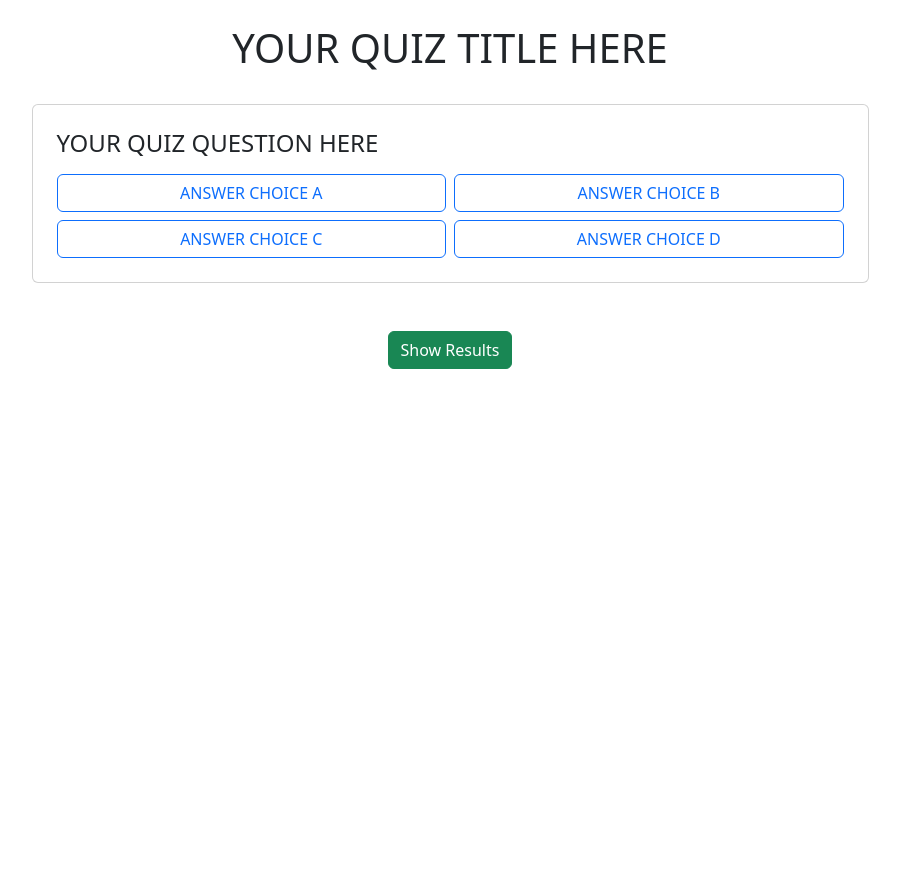
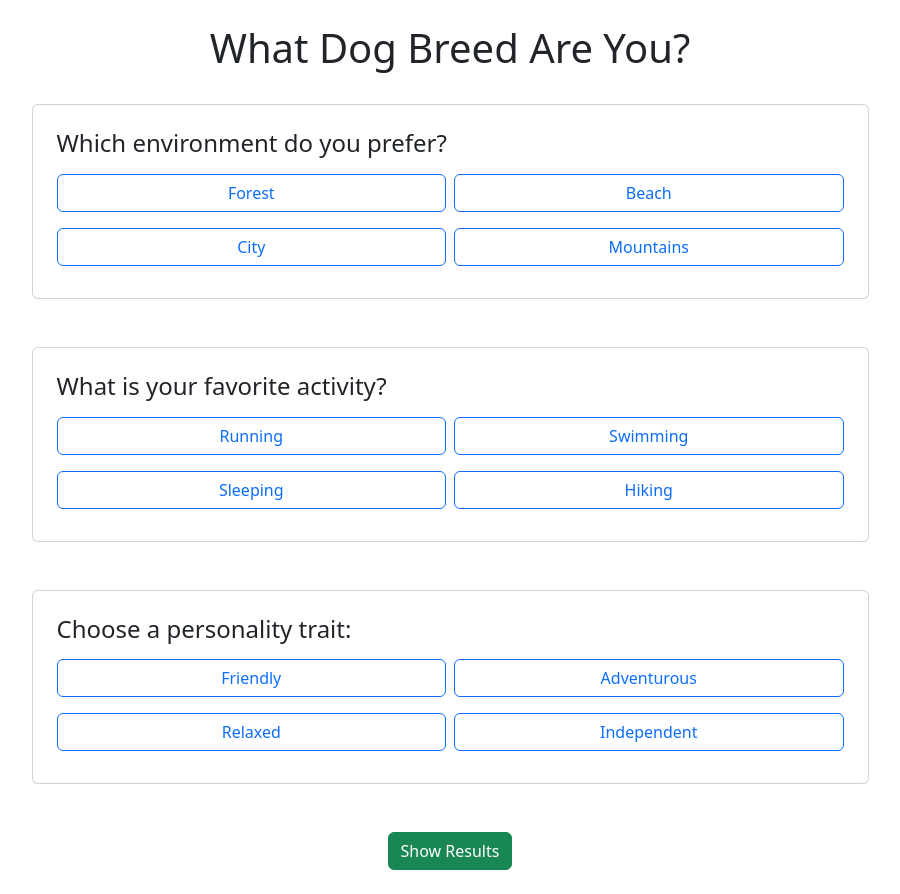
Before and after one commit to andreamforcina-cpu/personality-quiz, a plain HTML site: page index.html in a window 1280 px wide. Shown: the whole page, without its empty margins (190-1090 px from the left). Before the commit the page ends 800 px from the top, so only its background shows below. Drawn offline with nearby package versions, Linux system fonts and the light colour scheme.

Commit message:
Added HTML for 3 questions

```diff
--- a/css/style.css
+++ b/css/style.css
@@ -1,5 +1,10 @@
+
 .selected {
     background-color: #007bff;
     color: white;
     border-color: #007bff;
 }
+
+.answer-btn {
+    margin-bottom: 8px;
+}
--- a/index.html
+++ b/index.html
@@ -3,47 +3,79 @@
 <head>
     <meta charset="utf-8">
     <meta name="viewport" content="width=device-width, initial-scale=1">
-    <title>Personality Quiz</title>
+    <title>What Dog Breed Are You?</title>
     <link rel="icon" type="image/x-icon" href="/img/ideas.png">
-    <link href="https://cdn.jsdelivr.net/npm/bootstrap@5.3.5/dist/css/bootstrap.min.css" rel="stylesheet" integrity="sha384-SgOJa3DmI69IUzQ2PVdRZhwQ+dy64/BUtbMJw1MZ8t5HZApcHrRKUc4W0kG879m7" crossorigin="anonymous">
-    <link rel="stylesheet" href ="./css/style.css">
+    <link href="https://cdn.jsdelivr.net/npm/bootstrap@5.3.5/dist/css/bootstrap.min.css" rel="stylesheet"
+          integrity="sha384-SgOJa3DmI69IUzQ2PVdRZhwQ+dy64/BUtbMJw1MZ8t5HZApcHrRKUc4W0kG879m7" crossorigin="anonymous">
+    <link rel="stylesheet" href="./css/style.css">
 </head>
 <body>
-    <h1 class="text-center mt-4">YOUR QUIZ TITLE HERE</h1>
+    <h1 class="text-center mt-4">What Dog Breed Are You?</h1>
 
-    <!-- Start quiz element -->
     <div class="container d-flex justify-content-center" id="question-1">
       <div class="card my-4 p-4 question-block" style="width: 75%;">
-        <h4 class="mb-3">YOUR QUIZ QUESTION HERE</h4>
+        <h4 class="mb-3">Which environment do you prefer?</h4>
         <div class="row g-2">
           <div class="col-6">
-            <button class="btn btn-outline-primary w-100 answer-btn" data-answer="A">ANSWER CHOICE A</button>
+            <button class="btn btn-outline-primary w-100 answer-btn" data-answer="A">Forest</button>
           </div>
           <div class="col-6">
-            <button class="btn btn-outline-primary w-100 answer-btn" data-answer="B">ANSWER CHOICE B</button>
+            <button class="btn btn-outline-primary w-100 answer-btn" data-answer="B">Beach</button>
           </div>
           <div class="col-6">
-            <button class="btn btn-outline-primary w-100 answer-btn" data-answer="C">ANSWER CHOICE C</button>
+            <button class="btn btn-outline-primary w-100 answer-btn" data-answer="C">City</button>
           </div>
           <div class="col-6">
-            <button class="btn btn-outline-primary w-100 answer-btn" data-answer="D">ANSWER CHOICE D</button>
+            <button class="btn btn-outline-primary w-100 answer-btn" data-answer="D">Mountains</button>
           </div>
         </div>
       </div>
     </div>
 
+    <div class="container d-flex justify-content-center" id="question-2">
+      <div class="card my-4 p-4 question-block" style="width: 75%;">
+        <h4 class="mb-3">What is your favorite activity?</h4>
+        <div class="row g-2">
+          <div class="col-6">
+            <button class="btn btn-outline-primary w-100 answer-btn" data-answer="A">Running</button>
+          </div>
+          <div class="col-6">
+            <button class="btn btn-outline-primary w-100 answer-btn" data-answer="B">Swimming</button>
+          </div>
+          <div class="col-6">
+            <button class="btn btn-outline-primary w-100 answer-btn" data-answer="C">Sleeping</button>
+          </div>
+          <div class="col-6">
+            <button class="btn btn-outline-primary w-100 answer-btn" data-answer="D">Hiking</button>
+          </div>
+        </div>
+      </div>
+    </div>
 
-
-    <!-- End quiz element -->
-
-    <!-- Add more quiz elements here -->
-
-
+    <div class="container d-flex justify-content-center" id="question-3">
+      <div class="card my-4 p-4 question-block" style="width: 75%;">
+        <h4 class="mb-3">Choose a personality trait:</h4>
+        <div class="row g-2">
+          <div class="col-6">
+            <button class="btn btn-outline-primary w-100 answer-btn" data-answer="A">Friendly</button>
+          </div>
+          <div class="col-6">
+            <button class="btn btn-outline-primary w-100 answer-btn" data-answer="B">Adventurous</button>
+          </div>
+          <div class="col-6">
+            <button class="btn btn-outline-primary w-100 answer-btn" data-answer="C">Relaxed</button>
+          </div>
+          <div class="col-6">
+            <button class="btn btn-outline-primary w-100 answer-btn" data-answer="D">Independent</button>
+          </div>
+        </div>
+      </div>
+    </div>
 
     <div class="container d-flex justify-content-center">
       <button id="show-result" class="btn btn-success my-4">Show Results</button>
     </div>
-    <!-- Output the result here -->
+
     <div class="container d-flex justify-content-center">
       <div id="result-container" class="card p-4 mb-4" style="width: 75%; display: none;">
         <h3>Your Result:</h3>
@@ -51,7 +83,6 @@
       </div>
     </div>
 
-    <!-- Connect to your script file here -->
-     <script src = "./js/script.js"></script>
+    <script src="./js/script.js"></script>
 </body>
 </html>
--- a/js/script.js
+++ b/js/script.js
@@ -1 +1,51 @@
-console.log("script.js connected!");
+
+const userAnswers = {};
+
+document.querySelectorAll('.question-block').forEach((block, index) => {
+  block.querySelectorAll('.answer-btn').forEach(button => {
+    button.addEventListener('click', () => {
+
+      block.querySelectorAll('.answer-btn').forEach(btn => btn.classList.remove('selected'));
+
+
+      button.classList.add('selected');
+
+
+      userAnswers[`q${index+1}`] = button.dataset.answer;
+    });
+  });
+});
+
+
+function displayResult() {
+
+  const counts = {};
+  Object.values(userAnswers).forEach(a => {
+    counts[a] = (counts[a] || 0) + 1;
+  });
+
+
+  let maxCount = 0;
+  let result = '';
+  for (let key in counts) {
+    if (counts[key] > maxCount) {
+      maxCount = counts[key];
+      result = key;
+    }
+  }
+
+
+  const resultMap = {
+    A: 'You are a Labrador!',
+    B: 'You are a Golden Retriever!',
+    C: 'You are a Bulldog!',
+    D: 'You are a Husky!'
+  };
+
+
+  document.getElementById('result-text').textContent = resultMap[result] || 'Please answer all questions.';
+  document.getElementById('result-container').style.display = 'block';
+}
+
+
+document.getElementById('show-result').addEventListener('click', displayResult);
```
